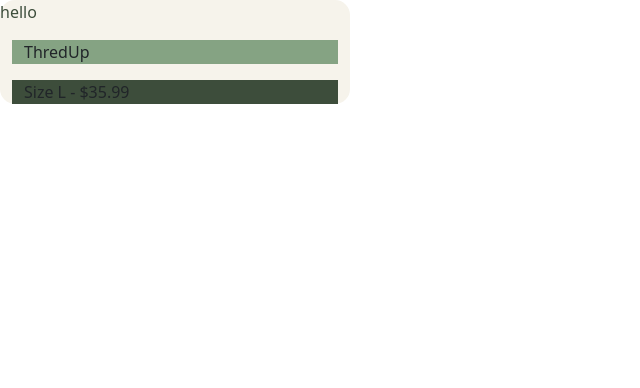
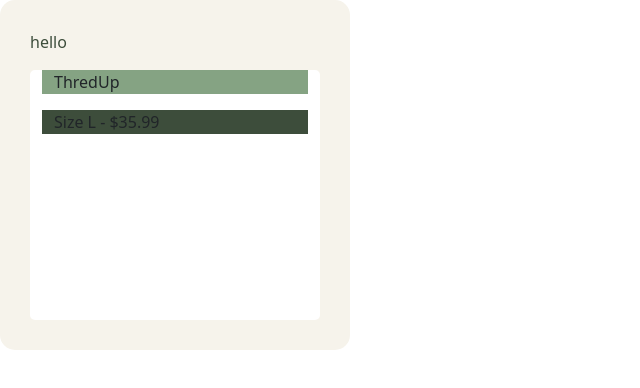
Before and after one commit to kellyrudder/yhack, a browser extension: page index.html in a window 1280 px wide. Shown: the whole page, without its empty margins (0-640 px from the left). Drawn offline with nearby package versions, Linux system fonts and the light colour scheme.

Commit message:
added padding

```diff
--- a/style.css
+++ b/style.css
@@ -10,6 +10,7 @@
     background-color: #F6F3EB;
     border-color: none;
     border-radius: 15px;
+    padding: 30px;
 }
 
 .title {
@@ -18,15 +19,20 @@
 }
 
 .alt-box {
-    width:100px;
+    width:50px;
+    border-color: none;
     border-radius:5px;
+    background-color: white;
+    height: 250px;
 }
 .alt-box-title-container {
     background-color: #85A383;
+    border-color: none;
     border-radius: 5 5 0 0;
 
 }
 .alt-box-description-container {
     background-color: #3D4D3B;
+    border-color: none;
     border-radius: 0 0 5 5;
 }
```
